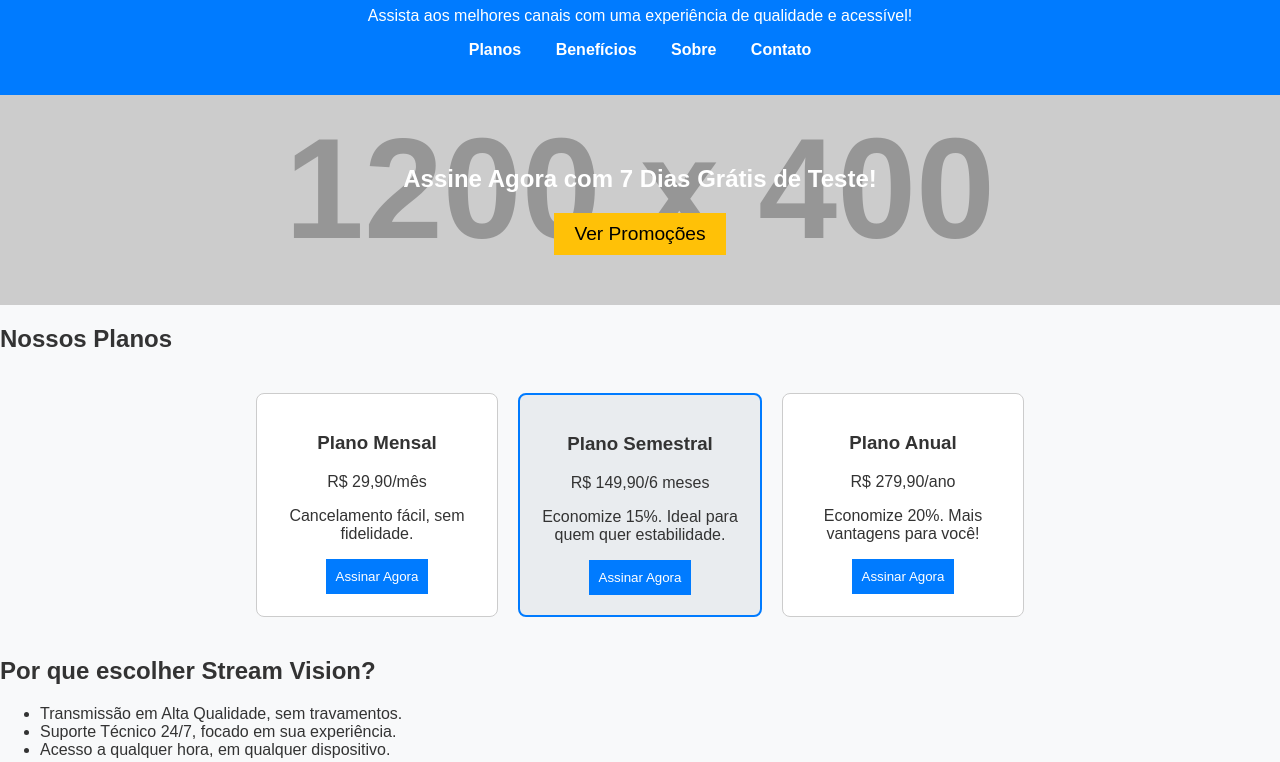
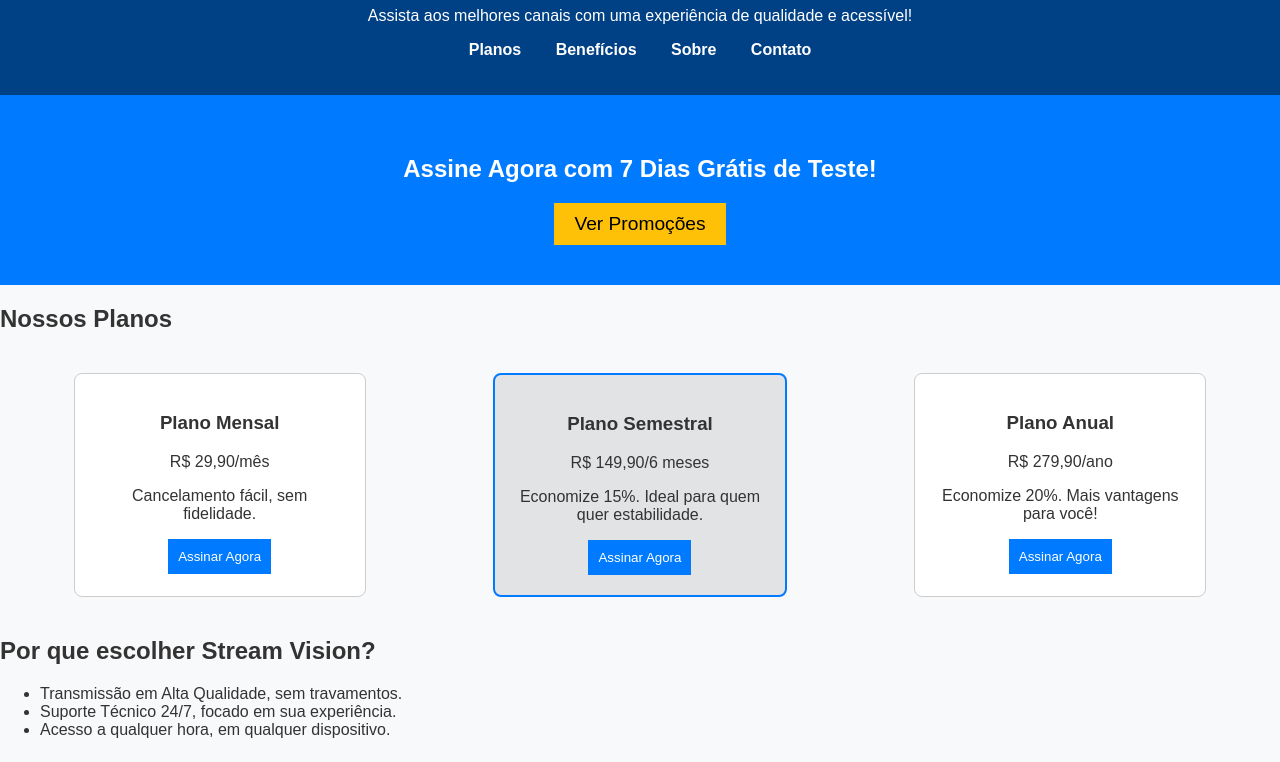
Before and after one commit to CONTENTEvoid/home, a plain HTML site: page index.html in a window 1280 px wide. Shown: the part 93-855 px from the top of the page. Drawn offline with Linux system fonts and the light colour scheme; placeholder pictures from the web are drawn by us.

Commit message:
Update style.css

```diff
--- a/style.css
+++ b/style.css
@@ -7,7 +7,7 @@ body {
 }
 
 header {
-    background-color: #007bff;
+    background-color: #004085;
     color: white;
     padding: 20px;
     text-align: center;
@@ -31,11 +31,9 @@ nav ul li a {
 }
 
 #banner {
-    background-image: url('https://via.placeholder.com/1200x400');
-    background-size: cover;
-    background-position: center;
+    background-color: #007bff;
     color: white;
-    padding: 50px 20px;
+    padding: 40px 20px;
     text-align: center;
 }
 
@@ -44,37 +42,42 @@ nav ul li a {
     border: none;
     color: black;
     padding: 10px 20px;
+    font-size: 1.2em;
     cursor: pointer;
-    font-size: 1.2em;
 }
 
 .planos-container {
     display: flex;
-    justify-content: center;
+    justify-content: space-around;
     gap: 20px;
     padding: 20px;
+    flex-wrap: wrap;
 }
 
 .plano {
     border: 1px solid #ccc;
     padding: 20px;
     background-color: #fff;
-    width: 200px;
+    width: 250px;
     text-align: center;
     border-radius: 8px;
 }
 
 .plano.destaque {
-    background-color: #e9ecef;
+    background-color: #e2e3e5;
     border: 2px solid #007bff;
 }
 
-.plano button {
+button {
     background-color: #007bff;
+    color: white;
     border: none;
-    color: white;
     padding: 10px;
     cursor: pointer;
+}
+
+button:hover {
+    background-color: #0056b3;
 }
 
 footer {
```
